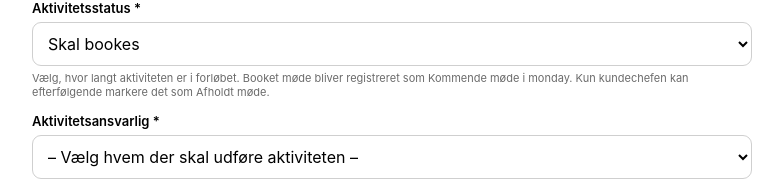
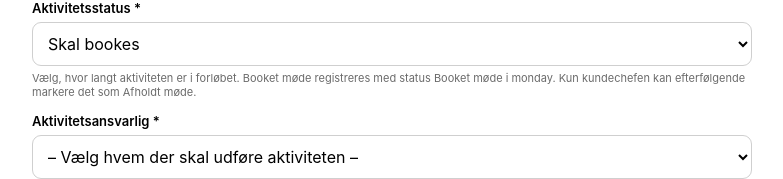
Before and after one commit to kasperharperkjems/CRM-aktivitet, a plain HTML site: page index.html in a window 1280 px wide. Shown: the part 204-383 px from the top of the page, without its empty margins (248-1031 px from the left). Drawn offline with Linux system fonts and the light colour scheme.

Commit message:
Align booked-meeting help text with actual Monday status

```diff
--- a/index.html
+++ b/index.html
@@ -60,7 +60,7 @@
             <option value="Opfølgning">Opfølgning</option>
             <option value="Kommende møde">Booket møde</option>
           </select>
-          <div class="hint">Vælg, hvor langt aktiviteten er i forløbet. Booket møde bliver registreret som Kommende møde i monday. Kun kundechefen kan efterfølgende markere det som Afholdt møde.</div>
+          <div class="hint">Vælg, hvor langt aktiviteten er i forløbet. Booket møde registreres med status Booket møde i monday. Kun kundechefen kan efterfølgende markere det som Afholdt møde.</div>
         </div>
 
         <div class="full">
```
